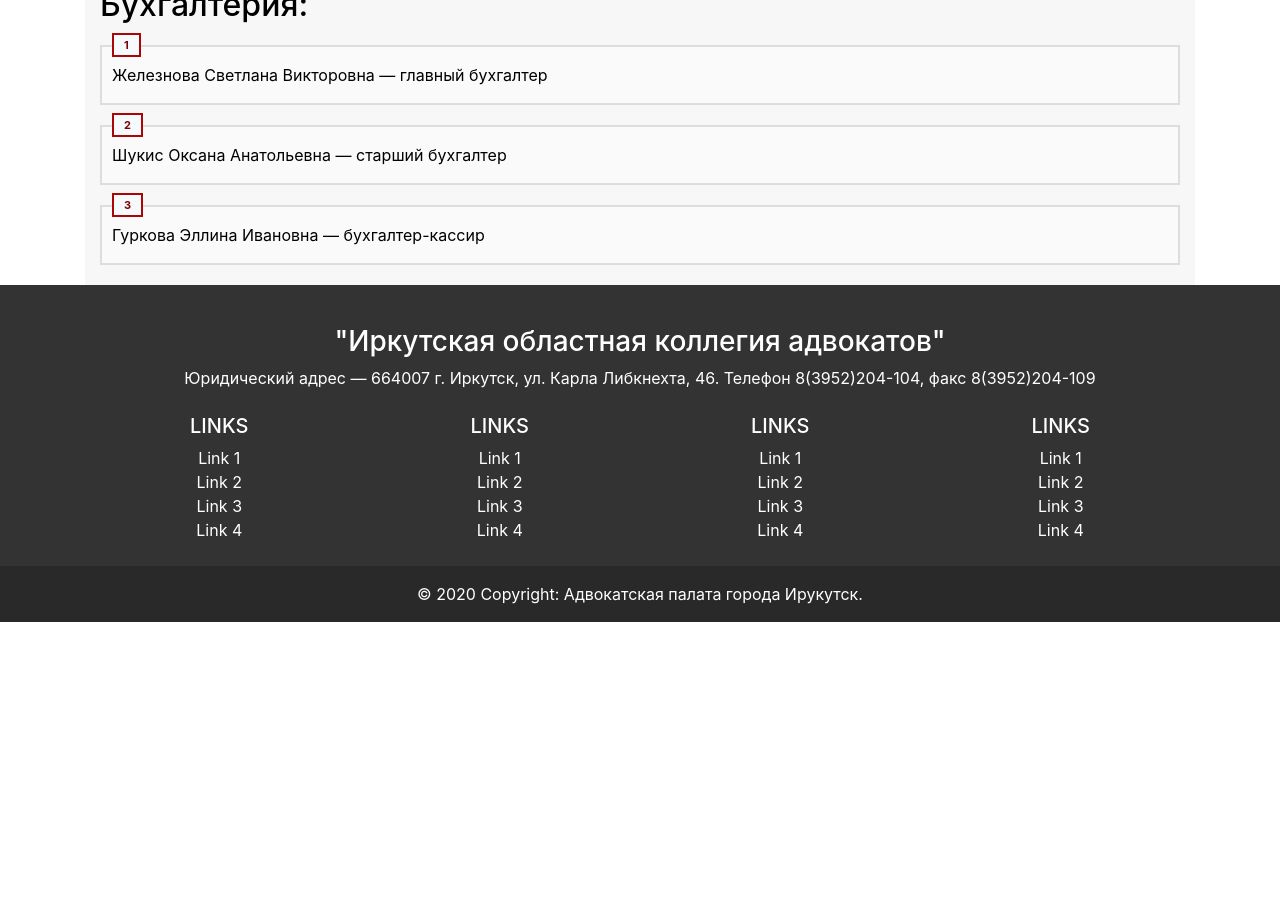
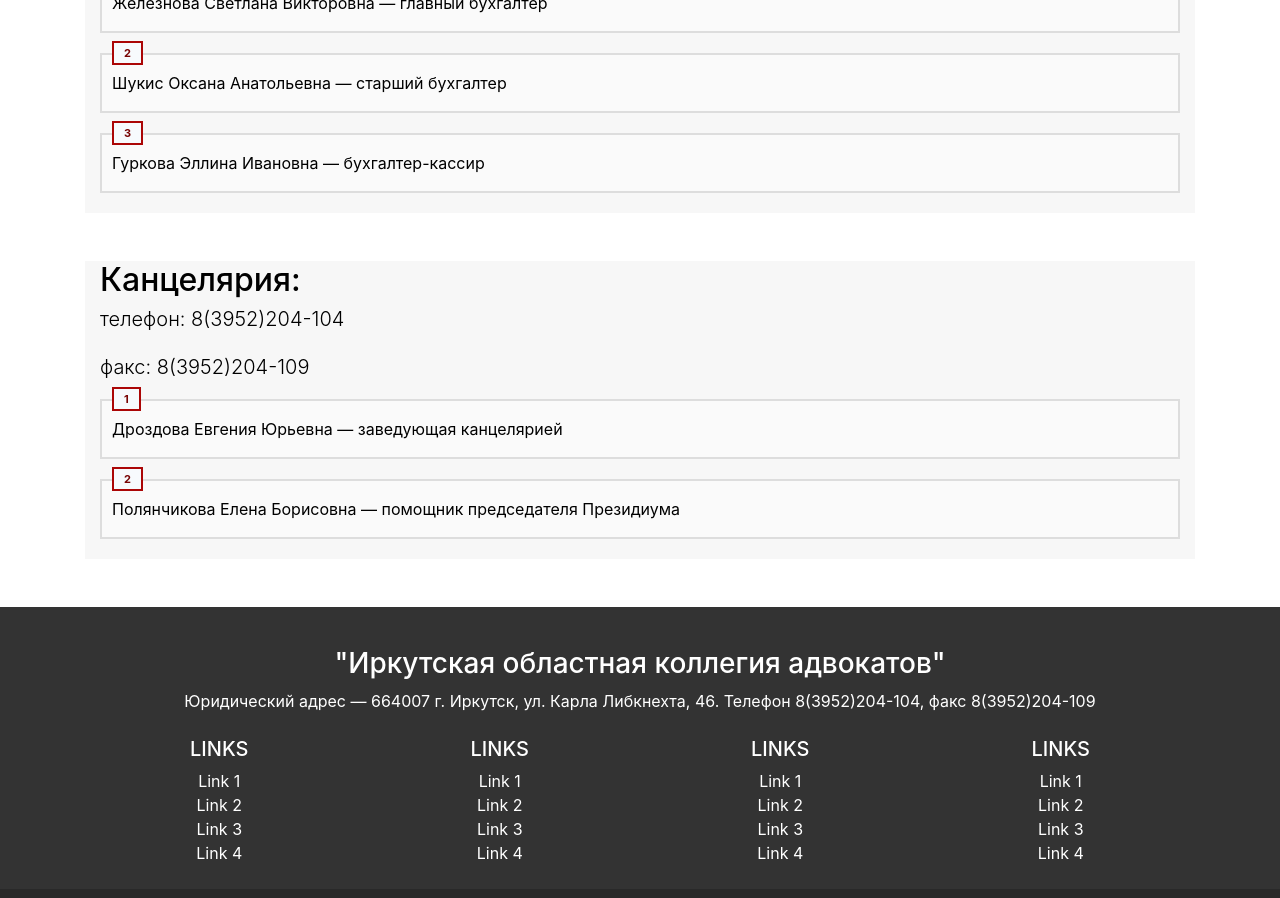
Before and after one commit to Neytllas/Lawyer, a Jekyll site: the page built from governing_bodies.html, in a window 1280 px wide and 900 px high, scrolled down 1525 px. Built offline with Jekyll 4.4.1, drawn with Linux system fonts in a browser that asks for light colours; before the commit the page ends 2147 px from its top, so only the background shows below that.

Commit message:
moi sni vatrushki

```diff
--- a/governing_bodies.html
+++ b/governing_bodies.html
@@ -11,7 +11,7 @@ short: governing_bodies
         </div>
 
         <div class="row">
-            <div class="col-6" style="background-color: #F7F7F7;">
+            <div class="col" style="background-color: #F7F7F7;">
                 <h2>Президиум ИОКА:</h2>
                 <ul class="list1b">
                     <li>Белов Виталий Владимирович - Председатель Президиума ИОКА</li>
@@ -37,16 +37,12 @@ short: governing_bodies
                     <li>Соломатов Владислав Анатольевич</li>
                 </ul>
             </div>
-
-            <div class="col-6">
-                <img class="rounded" style="height: 600px; width: 550px;" src="https://i.pinimg.com/564x/52/75/96/5275961e63ab2e0334788c73a2d56d07.jpg" class="d-block w-100" alt="">
-            </div>
         </div>
     </div>
 
     <div class="container">
         <div class="row mt-5">
-            <div class="col-12" style="background-color: #F7F7F7;">
+            <div class="col" style="background-color: #F7F7F7;">
                 <h2>Бухгалтерия:</h2>
                 <ul class="list1b">
                     <li>Железнова Светлана Викторовна — главный бухгалтер</li>
@@ -57,4 +53,17 @@ short: governing_bodies
         </div>
     </div>
 
+    <div class="container">
+        <div class="row mt-5 mb-5">
+            <div class="col" style="background-color: #F7F7F7;">
+                <h2>Канцелярия:</h2>
+                <h5 style="font-weight: 300;">телефон: 8(3952)204-104 <br><br> факс: 8(3952)204-109</h5>
+                <ul class="list1b">
+                    <li>Дроздова Евгения Юрьевна — заведующая канцелярией</li>
+                    <li>Полянчикова Елена Борисовна — помощник председателя Президиума</li>
+                </ul>
+            </div>
+        </div>
+    </div>
+
 </main>
```
Also changed, not shown: 1 other file.
